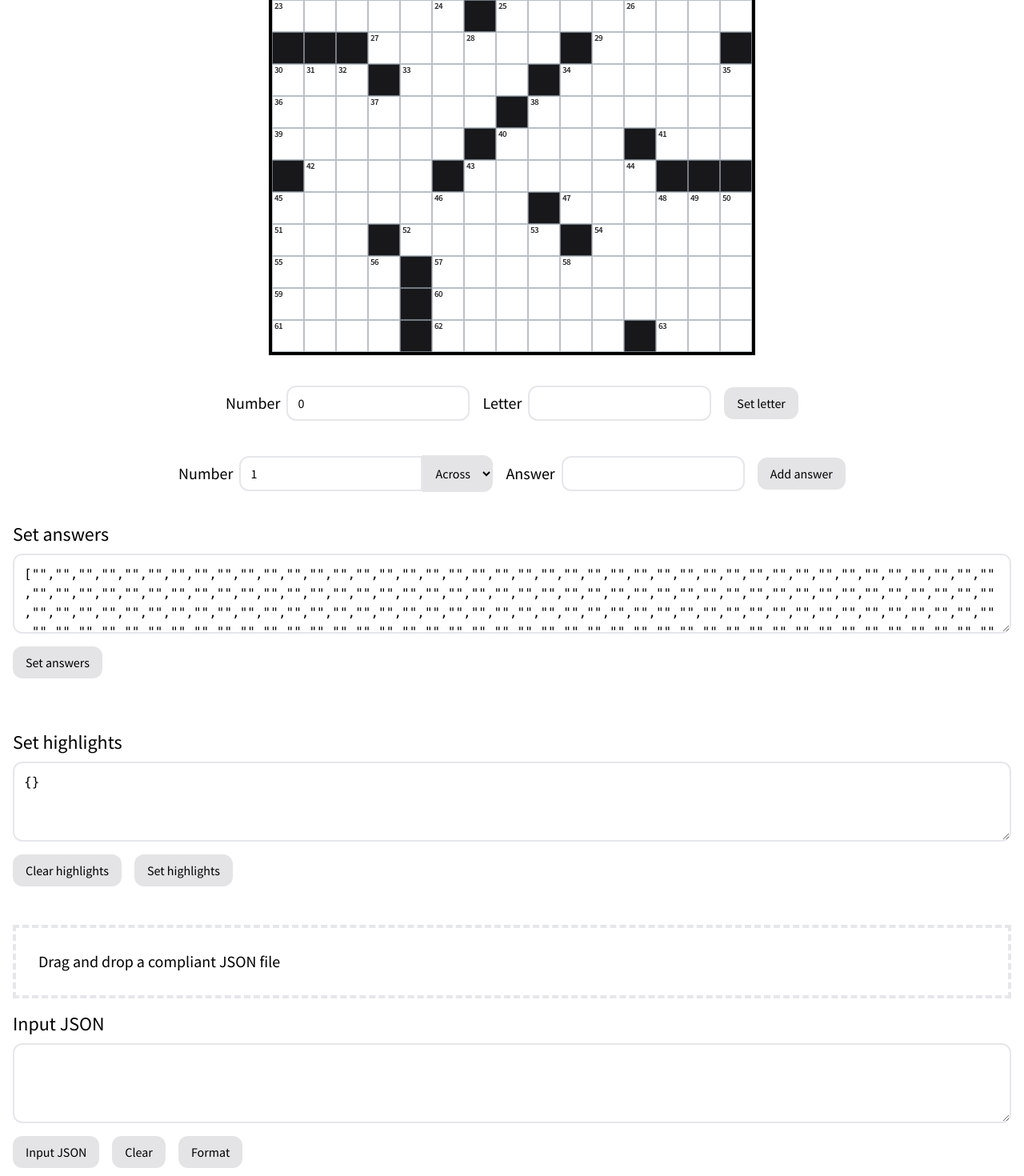
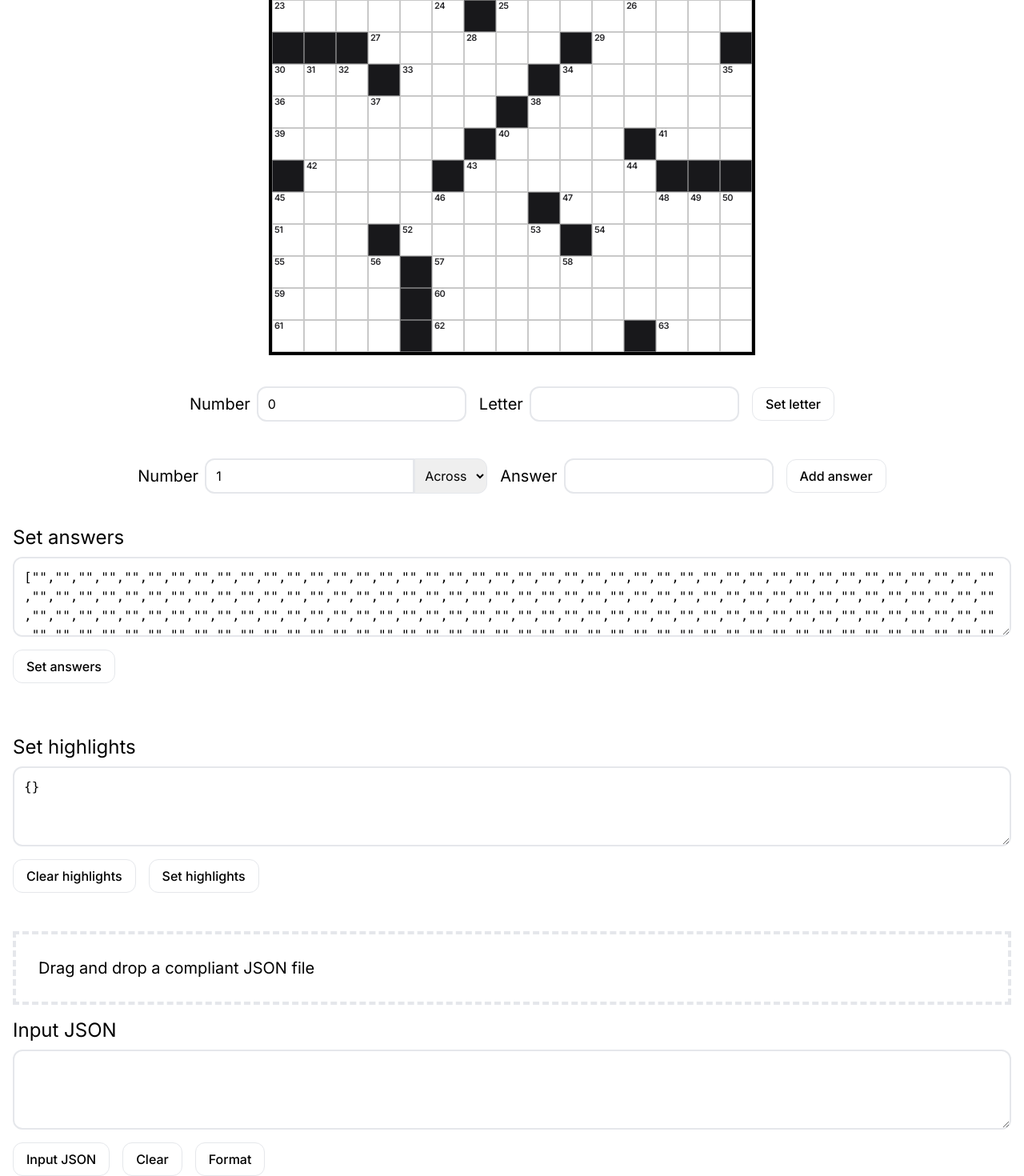
Before and after one commit to eamonma/crossy-grid, a React (Create React App) app: page / in a window 1280 px wide. Shown: the part 180-1650 px from the top of the page at 80% size. Built offline with nearby package versions, Linux system fonts and the light colour scheme.

Commit message:
Update styling

```diff
--- a/src/App.tsx
+++ b/src/App.tsx
@@ -15,7 +15,6 @@ function App() {
     if (!acceptedFiles.length) return
     ;(async () => {
       const reader = new FileReader()
-      console.log(acceptedFiles[0])
       reader.readAsText(acceptedFiles[0])
 
       reader.onload = (result) => {
@@ -53,20 +52,20 @@ function App() {
         </label>
         <div className="mt-4">
           <button
-            className="rounded-xl bg-zinc-200 p-2 px-4 font-medium hover:bg-zinc-100 transition"
+            className="rounded-xl border p-2 px-4 font-medium hover:border transition"
             id="input-json-button"
             type="submit"
           >
             Input JSON
           </button>
           <button
-            className="rounded-xl bg-zinc-200 p-2 px-4 font-medium hover:bg-zinc-100 transition mx-4"
+            className="rounded-xl border p-2 px-4 font-medium hover:border transition mx-4"
             onClick={() => setInputCrossword("")}
           >
             Clear
           </button>
           <button
-            className="rounded-xl bg-zinc-200 p-2 px-4 font-medium hover:bg-zinc-100 transition mx-4 ml-0"
+            className="rounded-xl border p-2 px-4 font-medium hover:border transition mx-4 ml-0"
             onClick={() =>
               setInputCrossword(
                 JSON.stringify(JSON.parse(inputCrossword), undefined, 2)
--- a/src/components/Crossword.tsx
+++ b/src/components/Crossword.tsx
@@ -109,7 +109,7 @@ const Crossword = ({ crossword }: { crossword: CrosswordData }) => {
         </label>
         <button
           id="set-letter"
-          className="p-2 px-4 my-2 font-medium transition rounded-xl bg-zinc-200 hover:bg-zinc-100"
+          className="p-2 px-4 my-2 font-medium transition rounded-xl border hover:bg-zinc-400/20"
         >
           Set letter
         </button>
@@ -140,7 +140,7 @@ const Crossword = ({ crossword }: { crossword: CrosswordData }) => {
           <select
             name=""
             id="direction"
-            className="p-3 rounded-l-none rounded-xl bg-zinc-200"
+            className="p-2 rounded-l-none rounded-xl border"
             value={acrossOrDown}
             tabIndex={0}
             onChange={(e) =>
@@ -163,7 +163,7 @@ const Crossword = ({ crossword }: { crossword: CrosswordData }) => {
         </label>
         <button
           id="add-answer"
-          className="p-2 px-4 my-2 font-medium transition rounded-xl bg-zinc-200 hover:bg-zinc-100"
+          className="p-2 px-4 my-2 font-medium transition rounded-xl border hover:bg-zinc-400/20"
         >
           Add answer
         </button>
@@ -198,7 +198,7 @@ const Crossword = ({ crossword }: { crossword: CrosswordData }) => {
         </label>
         <button
           id="set-answers"
-          className="p-2 px-4 m-4 ml-0 font-medium transition rounded-xl bg-zinc-200 hover:bg-zinc-100"
+          className="p-2 px-4 m-4 ml-0 font-medium transition rounded-xl border hover:bg-zinc-400/20"
           type="submit"
         >
           Set answers
@@ -247,7 +247,7 @@ const Crossword = ({ crossword }: { crossword: CrosswordData }) => {
         </label>
         <button
           id="reset-highlights-colour"
-          className="p-2 px-4 m-4 ml-0 font-medium transition rounded-xl bg-zinc-200 hover:bg-zinc-100"
+          className="p-2 px-4 m-4 ml-0 font-medium transition rounded-xl border hover:bg-zinc-400/20"
           type="submit"
           onClick={(e) => {
             e.preventDefault()
@@ -269,7 +269,7 @@ const Crossword = ({ crossword }: { crossword: CrosswordData }) => {
         </label>
         <button
           id="clear-highlights"
-          className="p-2 px-4 m-4 ml-0 font-medium transition rounded-xl bg-zinc-200 hover:bg-zinc-100"
+          className="p-2 px-4 m-4 ml-0 font-medium transition rounded-xl border hover:bg-zinc-400/20"
           onClick={(e) => {
             e.preventDefault()
 
@@ -280,7 +280,7 @@ const Crossword = ({ crossword }: { crossword: CrosswordData }) => {
         </button>
         <button
           id="set-highlights"
-          className="p-2 px-4 m-4 ml-0 font-medium transition rounded-xl bg-zinc-200 hover:bg-zinc-100"
+          className="p-2 px-4 m-4 ml-0 font-medium transition rounded-xl border hover:bg-zinc-400/20"
           type="submit"
         >
           Set highlights
--- a/src/components/CrosswordGrid.tsx
+++ b/src/components/CrosswordGrid.tsx
@@ -53,7 +53,7 @@ const CrosswordGrid = ({
             return (
               <div
                 key={i}
-                className={`relative flex items-center w-full h-full text-3xl font-normal border-gray-400 border-opacity-70 border-[0.4px] text-zinc-800`}
+                className={`relative flex items-center w-full h-full text-3xl font-normal border-neutral-400 border-opacity-60 border-[0.4px] text-zinc-800`}
                 style={{
                   backgroundColor: backgroundColour,
                 }}
--- a/src/index.css
+++ b/src/index.css
@@ -1,11 +1,12 @@
-@import url("https://fonts.googleapis.com/css2?family=Source+Sans+Pro:wght@300;400;600;700&display=swap");
+/* @import url("https://fonts.googleapis.com/css2?family=Source+Sans+Pro:wght@300;400;600;700&display=swap"); */
+@import url("https://fonts.googleapis.com/css2?family=Inter:wght@300;400;500;600;700&display=swap");
 
 body {
   margin: 0;
   /* font-family: -apple-system, BlinkMacSystemFont, 'Segoe UI', 'Roboto', 'Oxygen',
     'Ubuntu', 'Cantarell', 'Fira Sans', 'Droid Sans', 'Helvetica Neue',
     sans-serif; */
-  font-family: "Source Sans Pro", sans-serif;
+  font-family: "Inter", sans-serif;
   -webkit-font-smoothing: antialiased;
   -moz-osx-font-smoothing: grayscale;
 }
```
